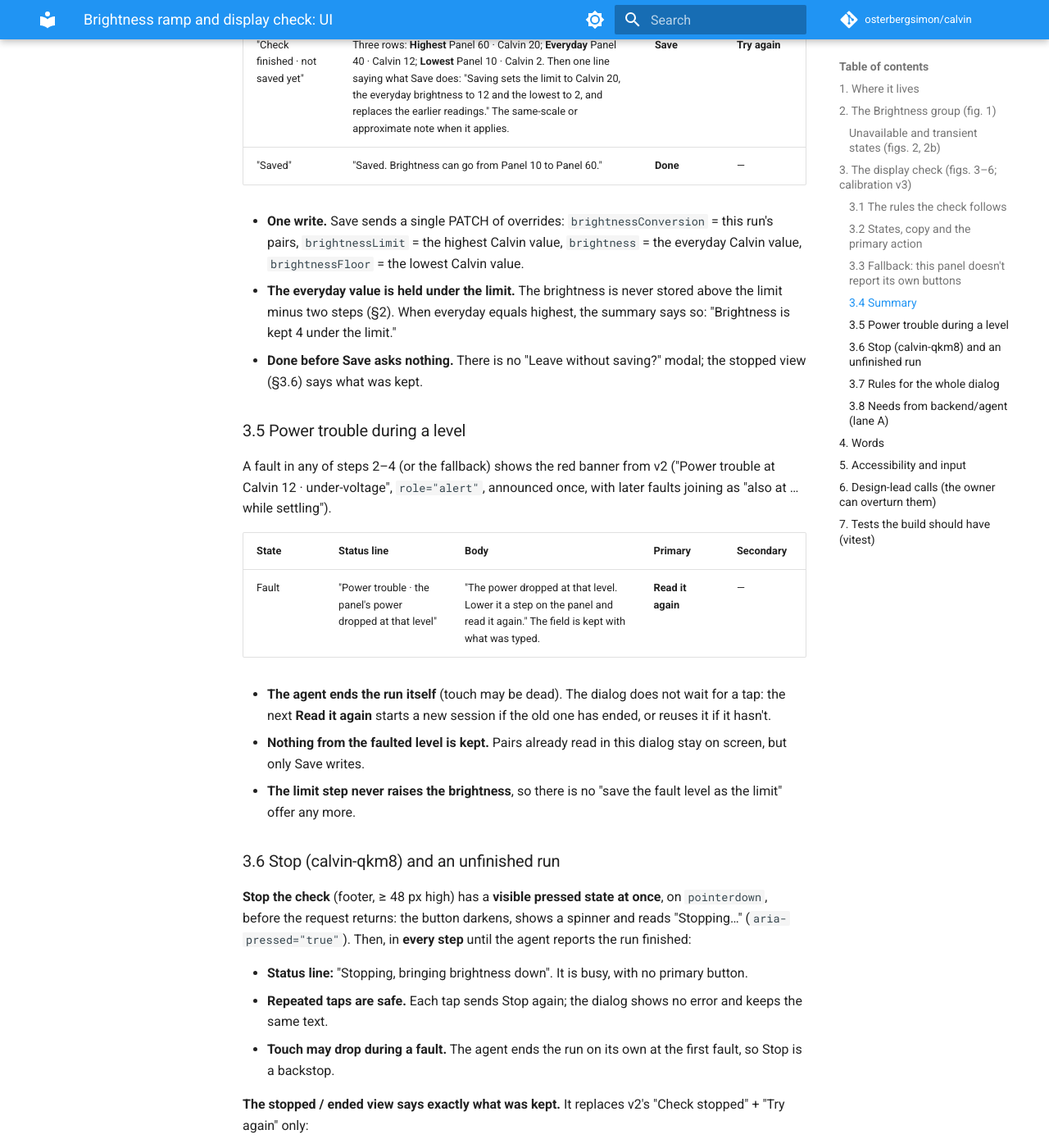
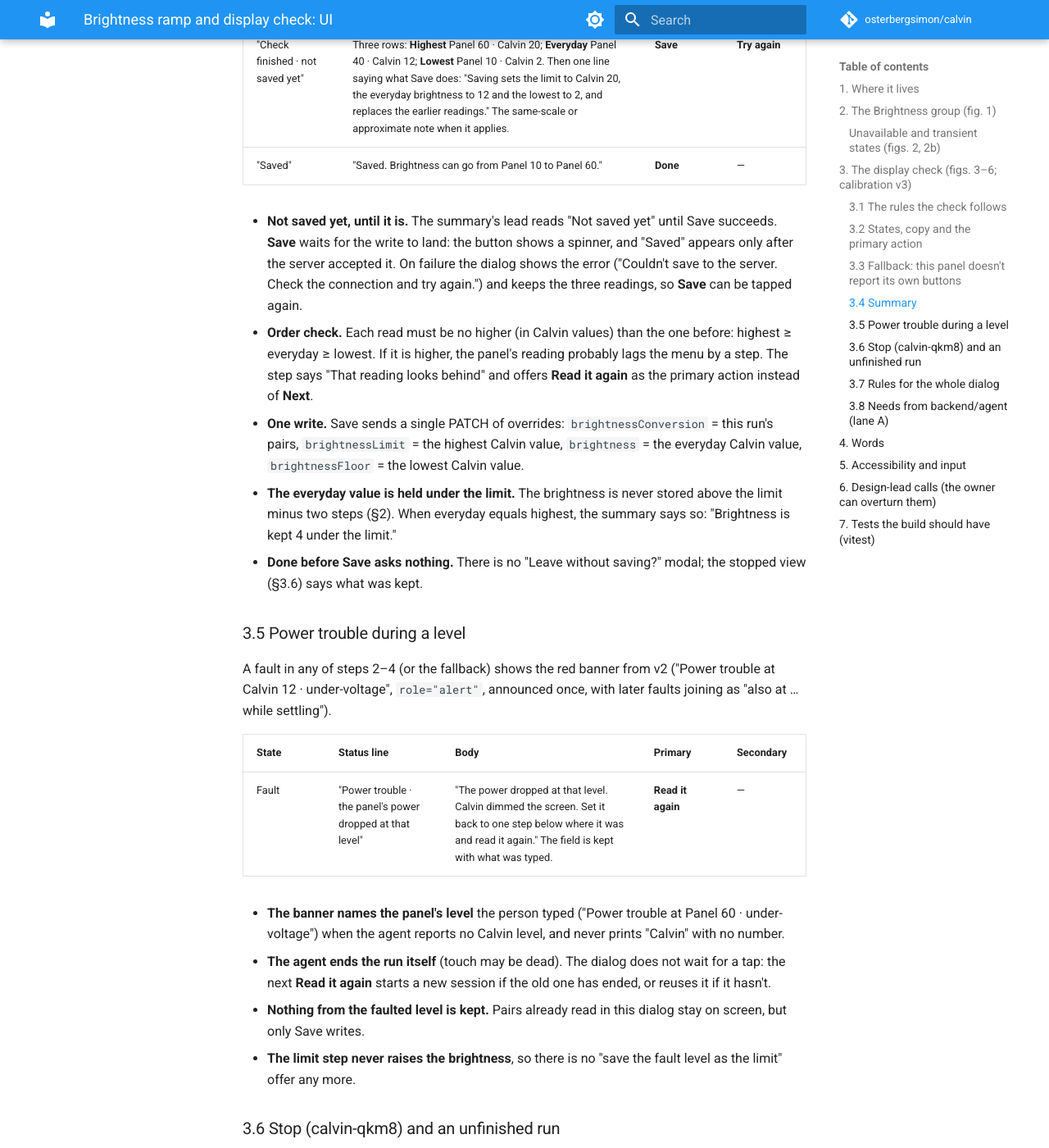
Before and after one commit to osterbergsimon/calvin, an MkDocs documentation site: the page built from docs/design/2026-11-04-brightness-ramp-ui.md, in a window 1280 px wide and 1400 px high, scrolled down 6991 px. Shown: the whole window at 82% size. Built offline with MkDocs 1.6.1 and Material for MkDocs 9.7.7, drawn with Linux system fonts in a browser that asks for light colours; comment, search, counter and statistics services are not loaded; some of the changed text lies outside the part shown.

Commit message:
docs(design): display check v3 review fixes (calvin-idts)

```diff
--- a/docs/design/2026-11-04-brightness-ramp-ui.md
+++ b/docs/design/2026-11-04-brightness-ramp-ui.md
@@ -203,6 +203,13 @@ plus the three converted values.
 | "Check finished · not saved yet" | Three rows: **Highest** Panel 60 · Calvin 20; **Everyday** Panel 40 · Calvin 12; **Lowest** Panel 10 · Calvin 2. Then one line saying what Save does: "Saving sets the limit to Calvin 20, the everyday brightness to 12 and the lowest to 2, and replaces the earlier readings." The same-scale or approximate note when it applies. | **Save** | **Try again** |
 | "Saved" | "Saved. Brightness can go from Panel 10 to Panel 60." | **Done** | — |
 
+- **Not saved yet, until it is.** The summary's lead reads "Not saved yet" until Save succeeds. **Save** waits for the
+  write to land: the button shows a spinner, and "Saved" appears only after the server accepted it. On failure the
+  dialog shows the error ("Couldn't save to the server. Check the connection and try again.") and keeps the three
+  readings, so **Save** can be tapped again.
+- **Order check.** Each read must be no higher (in Calvin values) than the one before: highest ≥ everyday ≥ lowest.
+  If it is higher, the panel's reading probably lags the menu by a step. The step says "That reading looks behind"
+  and offers **Read it again** as the primary action instead of **Next**.
 - **One write.** Save sends a single PATCH of overrides:
   `brightnessConversion` = this run's pairs, `brightnessLimit` = the highest Calvin value, `brightness` = the everyday
   Calvin value, `brightnessFloor` = the lowest Calvin value.
@@ -217,8 +224,10 @@ under-voltage", `role="alert"`, announced once, with later faults joining as "al
 
 | State | Status line | Body | Primary | Secondary |
 |---|---|---|---|---|
-| Fault | "Power trouble · the panel's power dropped at that level" | "The power dropped at that level. Lower it a step on the panel and read it again." The field is kept with what was typed. | **Read it again** | — |
+| Fault | "Power trouble · the panel's power dropped at that level" | "The power dropped at that level. Calvin dimmed the screen. Set it back to one step below where it was and read it again." The field is kept with what was typed. | **Read it again** | — |
 
+- **The banner names the panel's level** the person typed ("Power trouble at Panel 60 · under-voltage") when the
+  agent reports no Calvin level, and never prints "Calvin" with no number.
 - **The agent ends the run itself** (touch may be dead). The dialog does not wait for a tap: the next **Read it again**
   starts a new session if the old one has ended, or reuses it if it hasn't.
 - **Nothing from the faulted level is kept.** Pairs already read in this dialog stay on screen, but only Save writes.
@@ -246,6 +255,11 @@ Nothing is saved from an unfinished run.
 
 ### 3.7 Rules for the whole dialog
 
+- **Watching another device.** When the watched run ends, the read-only view gives way to an ended state
+  ("The check on the other device ended"), with **Done** and **Try again**. A reloaded browser recognises its own
+  run again (the run ids it started are kept in the tab's session storage).
+- **Fallback levels never dead-end.** The two low writes are min(5, the run's ceiling, the start level) and then
+  min(1, …), at least 1.
 - **Closing the dialog, or Stop the check, ends the run.** Closing before Save keeps the previous calibration. The
   agent returns the screen to where it was.
 - **Footer**, **one check per screen**, **asleep**, **admin**: unchanged from v2 (§3.5 there). A read-only dialog (a
@@ -258,6 +272,8 @@ Nothing is saved from an unfinished run.
 
 - Step **`read`** returns `{level, lastWrite}`: `level` is the DDC reading; `lastWrite` is the last value the agent
   wrote, or `null`. It writes nothing.
+- Every step request carries a per-run **`seq`** that the agent echoes in its result, so the dialog matches each
+  read to the request it sent (three reads in a row each resolve).
 - Step **`limit`** is removed. A run has `detect`, `read`, `conversion` (the fallback, low only) and `write` is no longer asked for.
 - A per-screen key **`brightnessFloor`** (0–100, no higher than `brightnessLimit`).
 - The agent ends a run itself on the first fault and reports `fault` as in v2.
```
